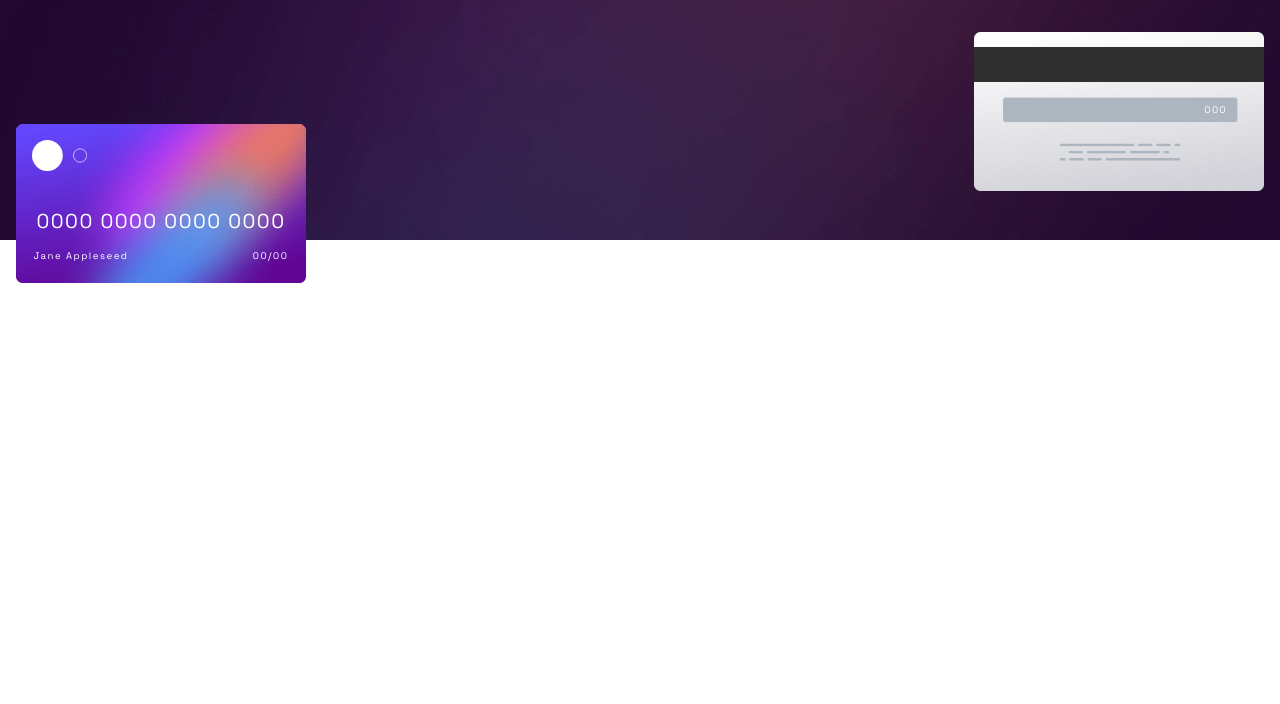
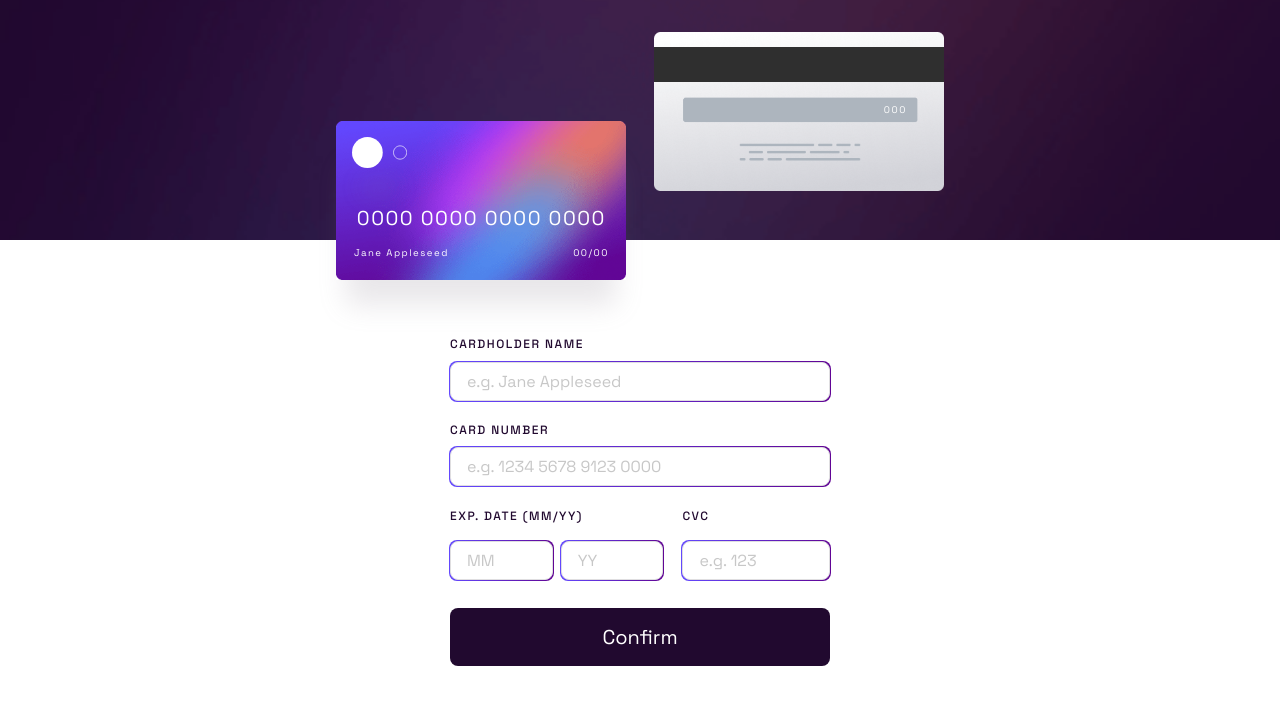
Before and after one commit to Kristiana12/interactive-card-details, a website: page index.html in a window 1280 px wide. Drawn offline with Linux system fonts and the light colour scheme.

Commit message:
overall styling completed

```diff
--- a/gulpfile.babel.js
+++ b/gulpfile.babel.js
@@ -20,7 +20,7 @@ export const styles = () => {
     .pipe(gulpif(PRODUCTION, postcss([autoprefixer])))
     .pipe(gulpif(PRODUCTION, cleanCss({ compatibility: 'ie8' })))
     .pipe(gulpif(!PRODUCTION, sourcemaps.write()))
-    .pipe(dest('dist/css'));
+    .pipe(dest('css'));
 };
 
 export const watchForChanges = () => {
--- a/index.html
+++ b/index.html
@@ -19,7 +19,7 @@
       rel="stylesheet"
     />
 
-    <link rel="stylesheet" href="dist/css/main.css" />
+    <link rel="stylesheet" href="css/main.css" />
 
     <!-- Feel free to remove these styles or customise in your own stylesheet 👍 -->
     <!-- <style>
@@ -33,9 +33,10 @@
     </style> -->
   </head>
   <body>
-    <section class="payment__card">
-      <!-- BACKGROUND -->
+    <main>
+      <header class="payment__card">
         <div class="background">
+          <!-- FRONTSIDE -->
           <div class="payment__card--front-side">
             <img src="images/bg-card-front.png" alt="credit card front side" />
             <img
@@ -50,21 +51,94 @@
               <p class="payment__card-details--front-side__cadholder-name">
                 Jane Appleseed
               </p>
-            <p class="payment__card-details--front-side__expiry-date">00/00</p>
+              <p class="payment__card-details--front-side__expiry-date">
+                00/00
+              </p>
             </div>
           </div>
-
+          <!-- BACKSIDE -->
           <div class="payment__card--back-side">
             <img src="images/bg-card-back.png" alt="credit card back side" />
             <p class="payment__card--back-side__cvc">000</p>
           </div>
         </div>
-      <!-- CARD FRONT -->
+      </header>
+      <section class="payment__form">
+        <!-- FORM -->
+        <form action="" id="payment">
+          <div class="payment__form--row">
+            <label for="name"> Cardholder Name </label>
+            <div class="input-wrapper">
+              <input
+                type="text"
+                name="name"
+                id="name"
+                placeholder="e.g. Jane Appleseed"
+              />
+            </div>
+          </div>
+          <div class="payment__form--row">
+            <label for="card-number"> Card Number</label>
+            <div class="input-wrapper">
+              <input
+                type="number"
+                name="card-number"
+                id="card-number"
+                placeholder="e.g. 1234 5678 9123 0000"
+              />
+            </div>
+          </div>
+          <div class="payment__form--row">
+            <!-- COL 1 -->
+            <div class="payment__form--col">
+              <label for="exp-date">Exp. Date (MM/YY)</label>
+              <div class="input-wrapper">
+                <input
+                  type="number"
+                  placeholder="MM"
+                  name="exp-date"
+                  id="exp-date"
+                />
+              </div>
+              <div class="input-wrapper">
+                <input
+                  type="number"
+                  placeholder="YY"
+                  name="exp-date"
+                  id="exp-date"
+                />
+              </div>
+            </div>
+            <!-- COL 2 -->
+            <div class="payment__form--col">
+              <label for="cvc">cvc</label>
+              <div class="input-wrapper">
+                <input
+                  type="number"
+                  name="cvc"
+                  id="cvc"
+                  maxlength="3"
+                  minlength="3"
+                  placeholder="e.g. 123 "
+                />
+              </div>
+            </div>
+          </div>
+          <button class="btn-primary" id="submit">Confirm</button>
+        </form>
 
-      <!-- CARD BACK -->
+        <div class="confimation-notice">
+          <img
+            class="confimation-notice__img"
+            src="images/icon-complete.svg"
+            alt="complete icon"
+          />
+          <h2 class="confimation-notice__title">Thank you!</h2>
+          <p class="confimation-notice__para">We've added your card details</p>
+          <button class="btn-primary">Continue</button>
+        </div>
       </section>
-    <!-- 000 Cardholder Name e.g. Jane Appleseed Card Number e.g. 1234 5678 9123 0000
-    Exp. Date (MM/YY) MM YY CVC e.g. 123 Confirm -->
+    </main>
 
     <!-- Completed state start -->
 
@@ -76,5 +150,7 @@
         >Frontend Mentor</a
       >. Coded by <a href="#">Your Name Here</a>.
     </div> -->
+
+    <script src="main.js"></script>
   </body>
 </html>
--- a/src/scss/abstracts/_reset.scss
+++ b/src/scss/abstracts/_reset.scss
@@ -1,6 +1,28 @@
+@use 'variables' as *;
+@use 'functions' as *;
+
 * {
   padding: 0;
   margin: 0;
   box-sizing: border-box;
   font-family: 'Space Grotesk', sans-serif;
 }
+
+// FORM
+::placeholder {
+  color: color(color-placeholder);
+  opacity: 0.4;
+}
+
+// Remove Arrows/Spinners
+/* Chrome, Safari, Edge, Opera */
+input::-webkit-outer-spin-button,
+input::-webkit-inner-spin-button {
+  -webkit-appearance: none;
+  margin: 0;
+}
+
+/* Firefox */
+input[type='number'] {
+  -moz-appearance: textfield;
+}
--- a/src/scss/abstracts/_typography.scss
+++ b/src/scss/abstracts/_typography.scss
@@ -0,0 +1,39 @@
+@use 'variables' as *;
+@use 'functions' as *;
+
+// CREDIT CARD
+.payment__card {
+  font-size: font-size(font-size-xxs);
+  letter-spacing: 1.5px;
+}
+
+.payment__card-details {
+  .payment__card-details--front-side__numbers {
+    font-size: font-size(font-size-m);
+    text-align: center;
+  }
+}
+
+form label {
+  font-size: font-size(font-size-xs);
+  letter-spacing: 1.5px;
+}
+
+form input {
+  font-size: font-size(font-size-s);
+}
+
+//CONFIMATION MESSAGE
+.confimation-notice {
+  &__title {
+    text-transform: uppercase;
+    font-size: font-size(font-size-l);
+    font-weight: 500;
+    letter-spacing: 2px;
+  }
+
+  &__para {
+    color: color(color-placehoder);
+    font-size: font-size(font-size-m);
+  }
+}
--- a/src/scss/abstracts/_variables.scss
+++ b/src/scss/abstracts/_variables.scss
@@ -1,13 +1,18 @@
 $colors: (
-  'color-background': #21092f,
+  'color-primary': #21092f,
   'color-placehoder': #8f8694,
   'color-border': #dfdee0,
   'color-error': #ff5050,
-  'color-gradinet': linear-gradient(#6348fe, #610595),
+  'color-gradient': linear-gradient(to right, #6348fe, #610595),
   'color-white': #ffffff,
 );
 
 $font-sizes: (
   'font-size-xxs': 0.6rem,
+  'font-size-xs': 0.75rem,
+  'font-size-s': 1rem,
   'font-size-m': 1.25rem,
+  'font-size-l': 1.75rem,
 );
+
+$border-radius: 8px;
--- /dev/null
+++ b/src/scss/layout/_confimation.scss
@@ -0,0 +1,16 @@
+@use '../abstracts/index' as *;
+
+.confimation-notice {
+  text-align: center;
+
+  //temporarly
+  display: none;
+
+  &__title {
+    margin: 2rem 0 1rem;
+  }
+
+  &__para {
+    margin-bottom: 3rem;
+  }
+}
--- a/src/scss/layout/_credit-card.scss
+++ b/src/scss/layout/_credit-card.scss
@@ -2,14 +2,16 @@
 
 .payment__card {
   color: color(color-white);
-  font-size: font-size(font-size-xxs);
+  background: url('../images/bg-main-mobile.png') no-repeat center/cover;
+  margin-bottom: 6rem;
 }
 
 .background {
   height: 240px;
   width: 100%;
-  background: url('../../images/bg-main-mobile.png') no-repeat center/cover;
   position: relative;
+  max-width: 700px;
+  margin: 0 auto;
 }
 
 .payment__card--front-side,
@@ -22,11 +24,16 @@
   width: 290px;
 }
 
+// FRONT SIDE
 .payment__card--front-side {
   position: absolute;
-  left: 1rem;
-  bottom: -2.9rem;
+  left: calc(0.5rem + 3vw);
+  bottom: -2.7rem;
   z-index: 2;
+
+  img {
+    box-shadow: 0px 35px 26px -10px rgba(color(color-placehoder), 0.2);
+  }
 
   img.credit-card__logo {
     position: absolute;
@@ -45,17 +52,15 @@
   flex-wrap: wrap;
   gap: 1rem;
   padding: 0 1.1rem;
-  letter-spacing: 1.5px;
 
   .payment__card-details--front-side__numbers {
-    font-size: font-size(font-size-m);
     width: 100%;
-    text-align: center;
   }
 }
 
+// BACK SIDE
 .payment__card--back-side {
-  right: 1rem;
+  right: calc(0.5rem + 3vw);
   top: 2rem;
 
   &__cvc {
@@ -63,6 +68,5 @@
     top: 48%;
     right: 2.3rem;
     transform: translate(0, -50%);
-    letter-spacing: 1.5px;
   }
 }
--- a/src/scss/layout/_form.scss
+++ b/src/scss/layout/_form.scss
@@ -1 +1,91 @@
 @use '../abstracts/index' as *;
+
+section.payment__form {
+  padding: 0 1rem;
+}
+
+form#payment {
+  max-width: 380px;
+  margin: 0 auto;
+}
+
+form label {
+  text-transform: uppercase;
+  display: block;
+  color: color(color-primary);
+  margin-bottom: 0.6rem;
+  font-weight: 500;
+}
+
+form input {
+  border: 1px solid color(color-border);
+  border-radius: $border-radius;
+  padding: 0.5rem 1rem;
+  width: 100%;
+  overflow: hidden;
+}
+
+input:focus {
+  outline: none;
+}
+
+//style the input gradient border
+.input-wrapper {
+  position: relative;
+}
+
+.input-wrapper::before {
+  content: '';
+  position: absolute;
+  left: -1px;
+  top: -1px;
+  width: calc(100% + 2px);
+  height: calc(100% + 2px);
+  background-image: color(color-gradient);
+  z-index: -1;
+  border-radius: $border-radius;
+}
+
+.payment__form--row:not(:last-of-type) {
+  margin-bottom: 1.325rem;
+}
+
+.payment__form--row:last-of-type {
+  margin-bottom: 1.725rem;
+}
+
+.payment__form--row:nth-child(3) {
+  display: flex;
+  gap: 0.7rem;
+}
+
+// LAST ROW
+.payment__form--col {
+  display: flex;
+  flex-wrap: wrap;
+  gap: 0.5rem;
+  width: 40%;
+}
+
+.payment__form--col:first-of-type {
+  width: 60%;
+
+  label {
+    width: 100%;
+  }
+
+  .input-wrapper {
+    width: calc(50% - 0.5rem);
+  }
+}
+
+button.btn-primary {
+  width: 100%;
+  background-color: color(color-primary);
+  color: color(color-white);
+  border: 0;
+  cursor: pointer;
+  padding: 1rem 0;
+  border-radius: $border-radius;
+  font-size: font-size(font-size-m);
+}
--- a/src/scss/main.scss
+++ b/src/scss/main.scss
@@ -1,2 +1,3 @@
 @use 'layout/credit-card';
 @use 'layout/form';
+@use 'layout/confimation';
```
Also changed, not shown: css/main.css (added), dist/css/main.css (deleted), main.js (added). Lines whose indentation alone changed are shown as unchanged.
